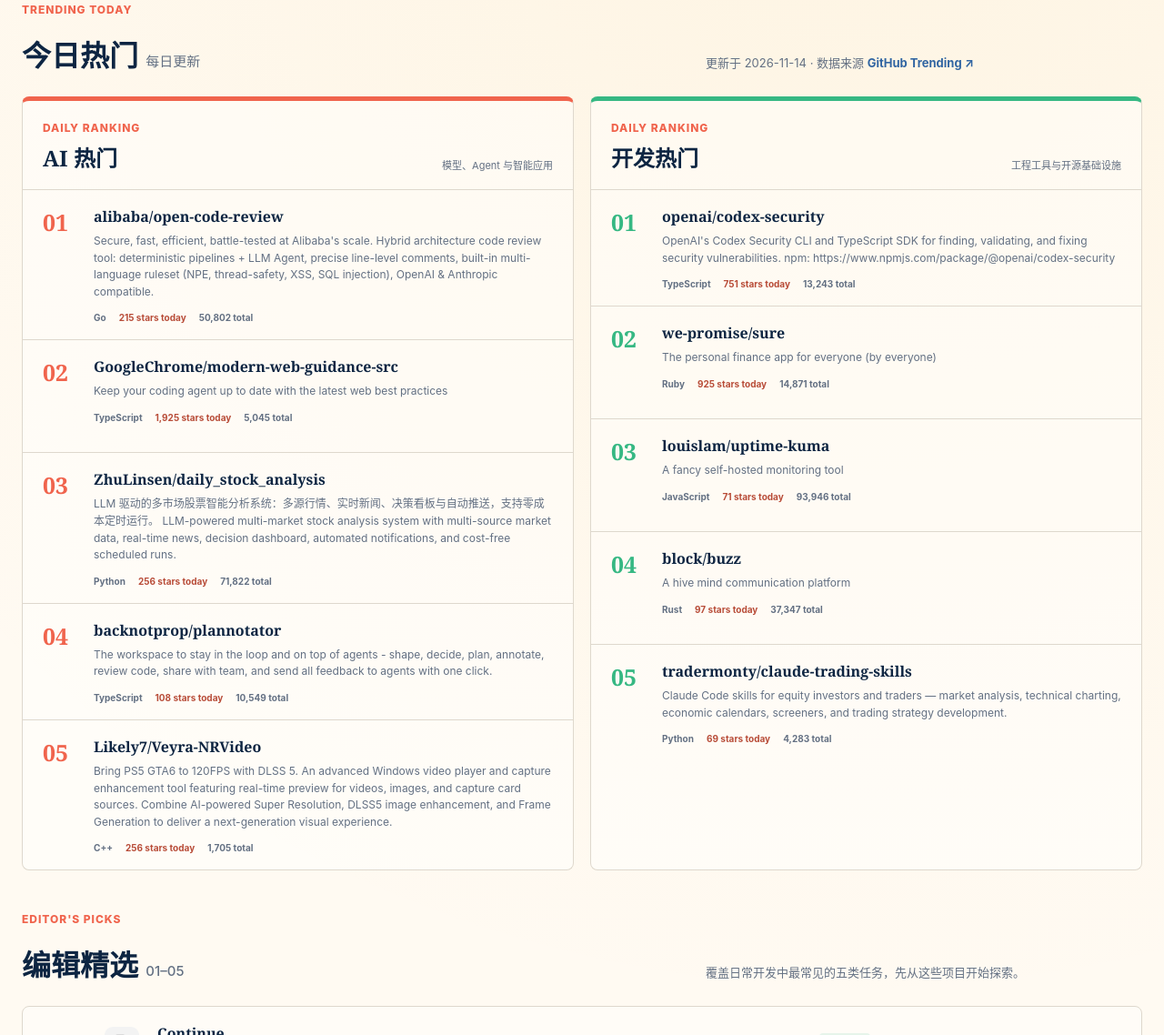
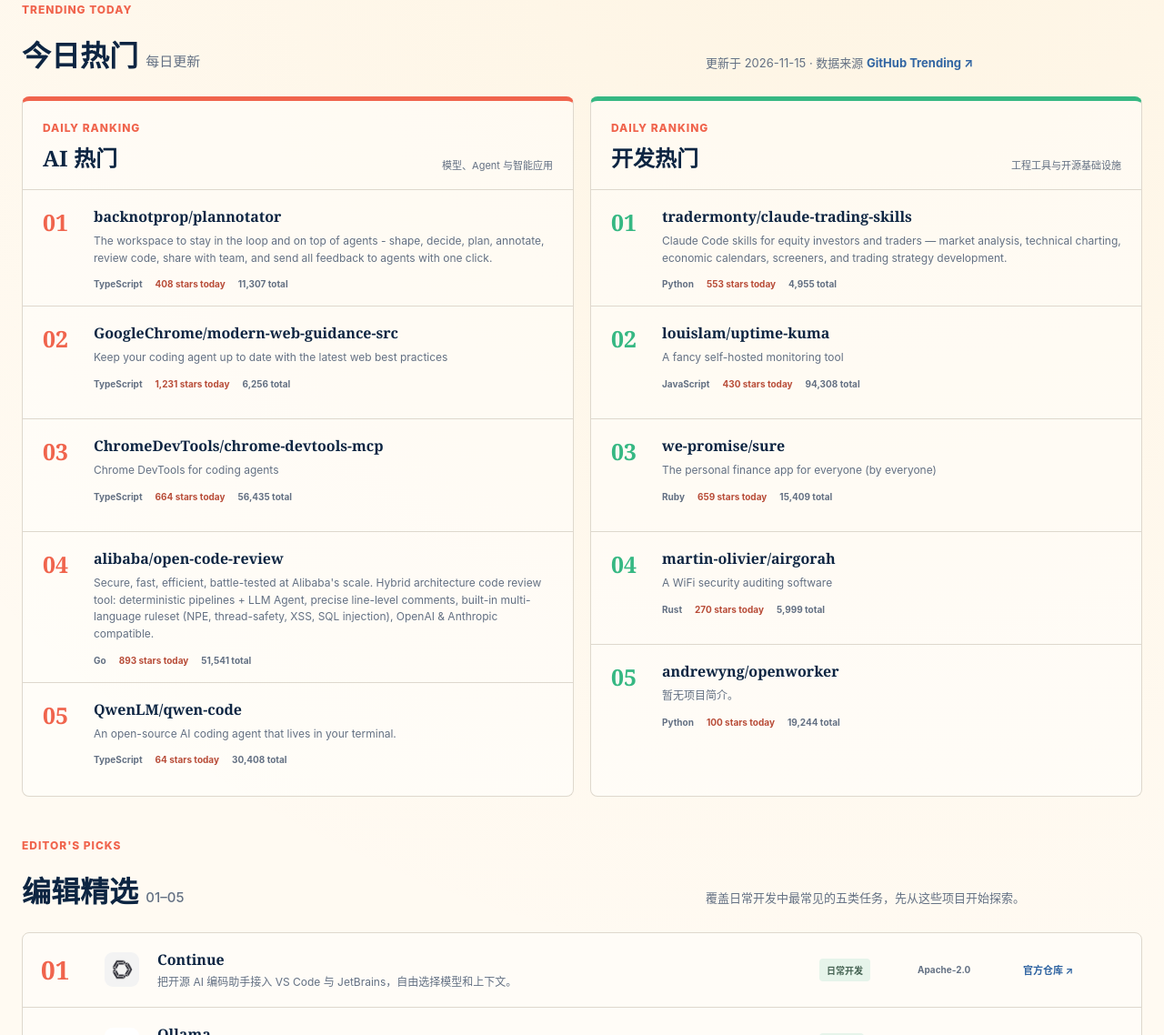
Before and after one commit to SomiW/AIShare, a plain HTML site: page index.html in a window 1280 px wide. Shown: the part 643-1781 px from the top of the page at 91% size. Drawn offline with Linux system fonts and the light colour scheme.

Commit message:
data: update daily GitHub Trending

```diff
--- a/index.html
+++ b/index.html
@@ -56,7 +56,7 @@
           <h2>今日热门 <span>每日更新</span></h2>
         </div>
         <p>
-          更新于 2026-11-14 · 数据来源
+          更新于 2026-11-15 · 数据来源
           <a href="https://github.com/trending">GitHub Trending ↗</a>
         </p>
       </div>
@@ -73,12 +73,12 @@
           <li class="trending-item">
             <span class="trending-rank">01</span>
             <div class="trending-copy">
-              <h3><a href="https://github.com/alibaba/open-code-review">alibaba/open-code-review</a></h3>
-              <p>Secure, fast, efficient, battle-tested at Alibaba&#x27;s scale. Hybrid architecture code review tool: deterministic pipelines + LLM Agent, precise line-level comments, built-in multi-language ruleset (NPE, thread-safety, XSS, SQL injection), OpenAI &amp; Anthropic compatible.</p>
+              <h3><a href="https://github.com/backnotprop/plannotator">backnotprop/plannotator</a></h3>
+              <p>The workspace to stay in the loop and on top of agents - shape, decide, plan, annotate, review code, share with team, and send all feedback to agents with one click.</p>
               <div class="trending-meta">
-                <span>Go</span>
-                <span>215 stars today</span>
-                <span>50,802 total</span>
+                <span>TypeScript</span>
+                <span>408 stars today</span>
+                <span>11,307 total</span>
               </div>
             </div>
           </li>
@@ -89,44 +89,44 @@
               <p>Keep your coding agent up to date with the latest web best practices</p>
               <div class="trending-meta">
                 <span>TypeScript</span>
-                <span>1,925 stars today</span>
-                <span>5,045 total</span>
+                <span>1,231 stars today</span>
+                <span>6,256 total</span>
               </div>
             </div>
           </li>
           <li class="trending-item">
             <span class="trending-rank">03</span>
             <div class="trending-copy">
-              <h3><a href="https://github.com/ZhuLinsen/daily_stock_analysis">ZhuLinsen/daily_stock_analysis</a></h3>
-              <p>LLM 驱动的多市场股票智能分析系统：多源行情、实时新闻、决策看板与自动推送，支持零成本定时运行。 LLM-powered multi-market stock analysis system with multi-source market data, real-time news, decision dashboard, automated notifications, and cost-free scheduled runs.</p>
+              <h3><a href="https://github.com/ChromeDevTools/chrome-devtools-mcp">ChromeDevTools/chrome-devtools-mcp</a></h3>
+              <p>Chrome DevTools for coding agents</p>
               <div class="trending-meta">
-                <span>Python</span>
-                <span>256 stars today</span>
-                <span>71,822 total</span>
+                <span>TypeScript</span>
+                <span>664 stars today</span>
+                <span>56,435 total</span>
               </div>
             </div>
           </li>
           <li class="trending-item">
             <span class="trending-rank">04</span>
             <div class="trending-copy">
-              <h3><a href="https://github.com/backnotprop/plannotator">backnotprop/plannotator</a></h3>
-              <p>The workspace to stay in the loop and on top of agents - shape, decide, plan, annotate, review code, share with team, and send all feedback to agents with one click.</p>
+              <h3><a href="https://github.com/alibaba/open-code-review">alibaba/open-code-review</a></h3>
+              <p>Secure, fast, efficient, battle-tested at Alibaba&#x27;s scale. Hybrid architecture code review tool: deterministic pipelines + LLM Agent, precise line-level comments, built-in multi-language ruleset (NPE, thread-safety, XSS, SQL injection), OpenAI &amp; Anthropic compatible.</p>
               <div class="trending-meta">
-                <span>TypeScript</span>
-                <span>108 stars today</span>
-                <span>10,549 total</span>
+                <span>Go</span>
+                <span>893 stars today</span>
+                <span>51,541 total</span>
               </div>
             </div>
           </li>
           <li class="trending-item">
             <span class="trending-rank">05</span>
             <div class="trending-copy">
-              <h3><a href="https://github.com/Likely7/Veyra-NRVideo">Likely7/Veyra-NRVideo</a></h3>
-              <p>Bring PS5 GTA6 to 120FPS with DLSS 5. An advanced Windows video player and capture enhancement tool featuring real-time preview for videos, images, and capture card sources. Combine AI-powered Super Resolution, DLSS5 image enhancement, and Frame Generation to deliver a next-generation visual experience.</p>
+              <h3><a href="https://github.com/QwenLM/qwen-code">QwenLM/qwen-code</a></h3>
+              <p>An open-source AI coding agent that lives in your terminal.</p>
               <div class="trending-meta">
-                <span>C++</span>
-                <span>256 stars today</span>
-                <span>1,705 total</span>
+                <span>TypeScript</span>
+                <span>64 stars today</span>
+                <span>30,408 total</span>
               </div>
             </div>
           </li>
@@ -144,60 +144,60 @@
           <li class="trending-item">
             <span class="trending-rank">01</span>
             <div class="trending-copy">
-              <h3><a href="https://github.com/openai/codex-security">openai/codex-security</a></h3>
-              <p>OpenAI&#x27;s Codex Security CLI and TypeScript SDK for finding, validating, and fixing security vulnerabilities. npm: https://www.npmjs.com/package/@openai/codex-security</p>
+              <h3><a href="https://github.com/tradermonty/claude-trading-skills">tradermonty/claude-trading-skills</a></h3>
+              <p>Claude Code skills for equity investors and traders — market analysis, technical charting, economic calendars, screeners, and trading strategy development.</p>
               <div class="trending-meta">
-                <span>TypeScript</span>
-                <span>751 stars today</span>
-                <span>13,243 total</span>
+                <span>Python</span>
+                <span>553 stars today</span>
+                <span>4,955 total</span>
               </div>
             </div>
           </li>
           <li class="trending-item">
             <span class="trending-rank">02</span>
             <div class="trending-copy">
-              <h3><a href="https://github.com/we-promise/sure">we-promise/sure</a></h3>
-              <p>The personal finance app for everyone (by everyone)</p>
+              <h3><a href="https://github.com/louislam/uptime-kuma">louislam/uptime-kuma</a></h3>
+              <p>A fancy self-hosted monitoring tool</p>
               <div class="trending-meta">
-                <span>Ruby</span>
-                <span>925 stars today</span>
-                <span>14,871 total</span>
+                <span>JavaScript</span>
+                <span>430 stars today</span>
+                <span>94,308 total</span>
               </div>
             </div>
           </li>
           <li class="trending-item">
             <span class="trending-rank">03</span>
             <div class="trending-copy">
-              <h3><a href="https://github.com/louislam/uptime-kuma">louislam/uptime-kuma</a></h3>
-              <p>A fancy self-hosted monitoring tool</p>
+              <h3><a href="https://github.com/we-promise/sure">we-promise/sure</a></h3>
+              <p>The personal finance app for everyone (by everyone)</p>
               <div class="trending-meta">
-                <span>JavaScript</span>
-                <span>71 stars today</span>
-                <span>93,946 total</span>
+                <span>Ruby</span>
+                <span>659 stars today</span>
+                <span>15,409 total</span>
               </div>
             </div>
           </li>
           <li class="trending-item">
             <span class="trending-rank">04</span>
             <div class="trending-copy">
-              <h3><a href="https://github.com/block/buzz">block/buzz</a></h3>
-              <p>A hive mind communication platform</p>
+              <h3><a href="https://github.com/martin-olivier/airgorah">martin-olivier/airgorah</a></h3>
+              <p>A WiFi security auditing software</p>
               <div class="trending-meta">
                 <span>Rust</span>
-                <span>97 stars today</span>
-                <span>37,347 total</span>
+                <span>270 stars today</span>
+                <span>5,999 total</span>
               </div>
             </div>
           </li>
           <li class="trending-item">
             <span class="trending-rank">05</span>
             <div class="trending-copy">
-              <h3><a href="https://github.com/tradermonty/claude-trading-skills">tradermonty/claude-trading-skills</a></h3>
-              <p>Claude Code skills for equity investors and traders — market analysis, technical charting, economic calendars, screeners, and trading strategy development.</p>
+              <h3><a href="https://github.com/andrewyng/openworker">andrewyng/openworker</a></h3>
+              <p>暂无项目简介。</p>
               <div class="trending-meta">
                 <span>Python</span>
-                <span>69 stars today</span>
-                <span>4,283 total</span>
+                <span>100 stars today</span>
+                <span>19,244 total</span>
               </div>
             </div>
           </li>
```
